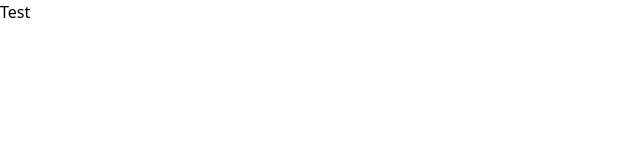
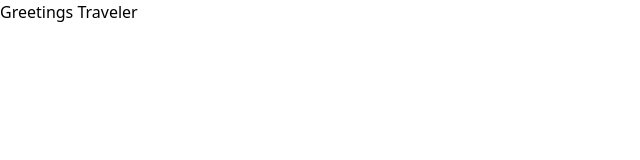
Before and after one commit to ikke6992/specops, a React (Vite) app in the folder frontend/: page / in a window 1280 px wide. Shown: the top 160 px of the page, without its empty margins (0-640 px from the left). Built offline with nearby package versions, Linux system fonts and the light colour scheme.

Commit message:
App.tsx is for testing purposes

```diff
--- a/frontend/src/App.tsx
+++ b/frontend/src/App.tsx
@@ -1,17 +1,6 @@
+// For testing purposes
 const App = () => {
-  return (
-    <>
-      <Layout nav={<h1>Test</h1>} />
-    </>
-  );
-};
-
-const Layout = (props: { nav: React.ReactNode }) => {
-  return (
-    <>
-      <nav>{props.nav}</nav>
-    </>
-  );
+  return <h1>Greetings Traveler</h1>;
 };
 
 export default App;
```
